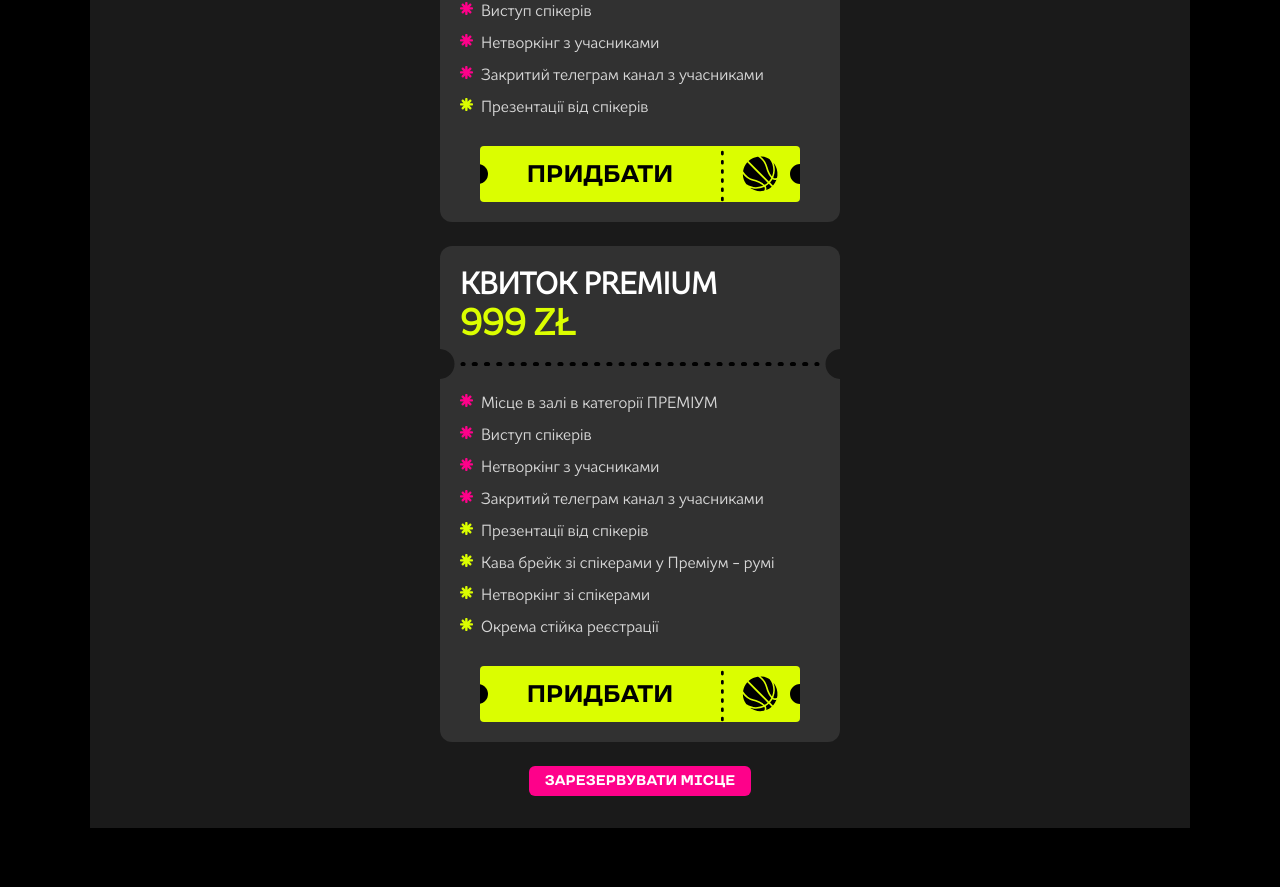
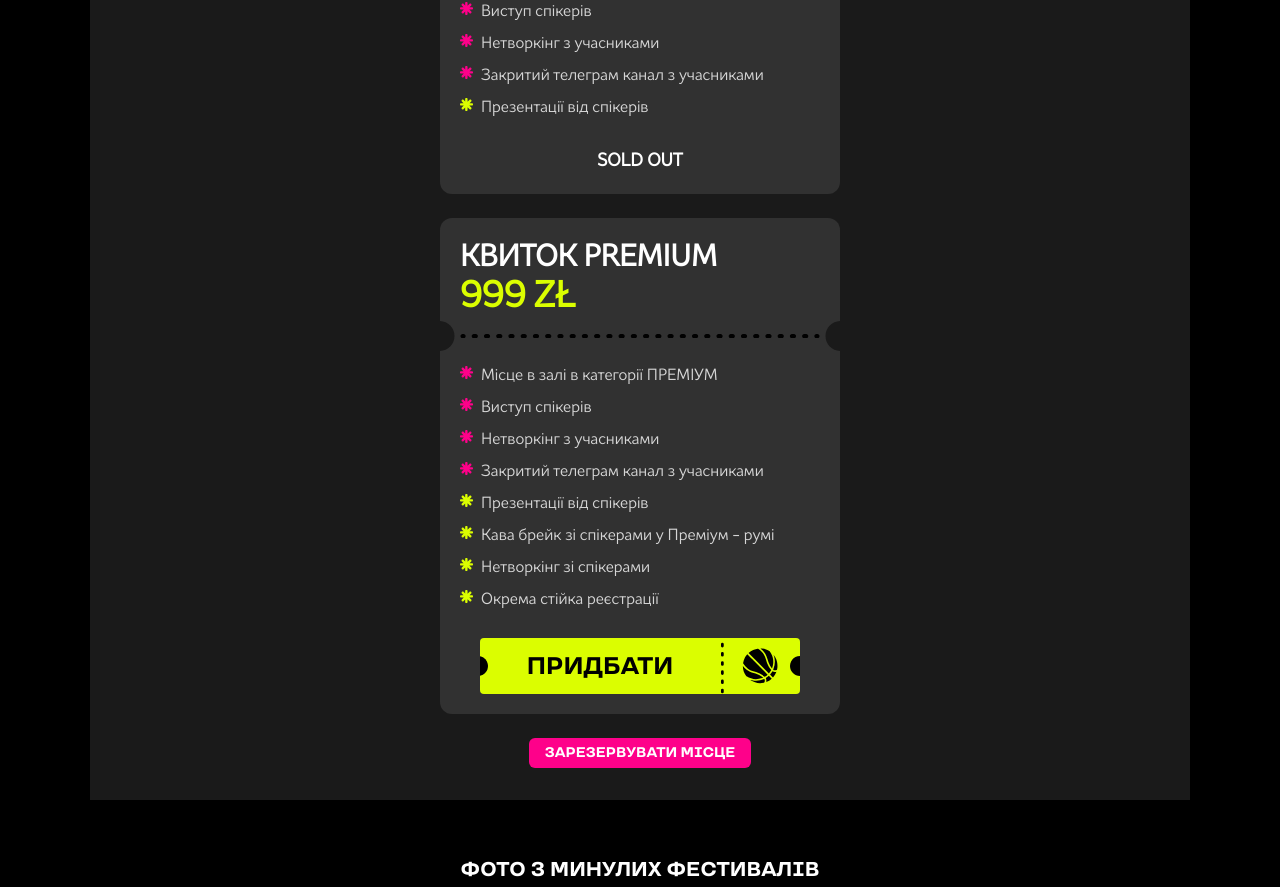
Before and after one commit to serhiihaniuk/nailmoment_next, a Next.js app: page / in a window 1280 px wide. Shown: the part 5692-6579 px from the top of the page. Built offline with nearby package versions, Linux system fonts and the light colour scheme.

Commit message:
add soldout for vip ticket

```diff
--- a/src/entities/blocks/tickets.tsx
+++ b/src/entities/blocks/tickets.tsx
@@ -13,6 +13,7 @@ type Ticket = {
   oldPrice: string;
   options: TicketOption[];
   paymentUrl: string;
+  soldOut?: boolean;
 };
 
 const tickets: Ticket[] = [
@@ -39,6 +40,7 @@ const tickets: Ticket[] = [
       { value: "Закритий телеграм канал з учасниками", type: "default" },
       { value: "Презентації від спікерів", type: "premium" },
     ],
+    soldOut: true,
     paymentUrl: "https://buy.stripe.com/cN27us6Xtfnb0akaFy",
   },
   {
@@ -77,6 +79,7 @@ export const Tickets: React.FC = () => {
               price={ticket.price}
               options={ticket.options}
               paymentUrl={ticket.paymentUrl}
+              soldOut={ticket.soldOut}
             />
           ))}
         </div>
--- a/src/shared/ui/ticket-card.tsx
+++ b/src/shared/ui/ticket-card.tsx
@@ -6,12 +6,14 @@ export const TicketCard = ({
   price,
   options,
   paymentUrl,
+  soldOut,
 }: {
   className?: string;
   plan: string;
   price: string;
   options: { value: string; type: string }[];
   paymentUrl?: string;
+  soldOut?: boolean;
 }) => {
   return (
     <div
@@ -92,9 +94,15 @@ export const TicketCard = ({
           </div>
         ))}
       </div>
-      <TicketButton href={paymentUrl} className="mx-auto mt-auto">
-        ПРИДБАТИ
-      </TicketButton>
+      {soldOut ? (
+        <div className="text-center text-primary-foreground text-lg font-bold mx-auto mt-auto">
+          SOLD OUT
+        </div>
+      ) : (
+        <TicketButton href={paymentUrl} className="mx-auto mt-auto">
+          ПРИДБАТИ
+        </TicketButton>
+      )}
     </div>
   );
 };
```
